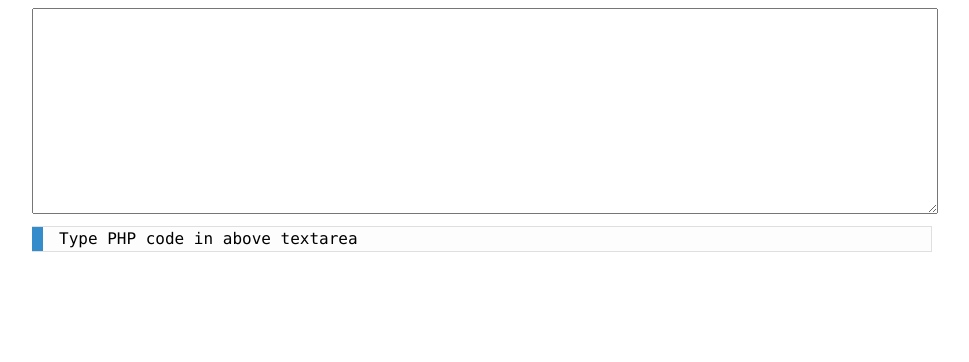
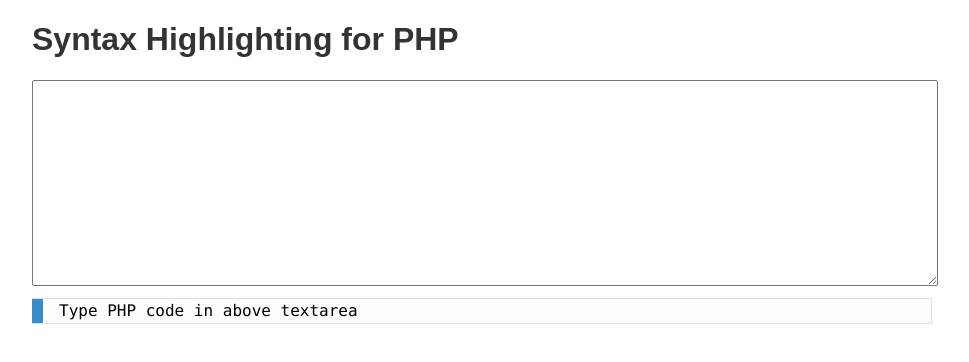
Before and after one commit to romellem/syntax-highlight-for-printouts, a plain HTML site: page index.html in a window 1280 px wide. Shown: the whole page, without its empty margins (158-1127 px from the left). Drawn offline with nearby package versions, Linux system fonts and the light colour scheme.

Commit message:
Adds header title

```diff
--- a/index.html
+++ b/index.html
@@ -14,6 +14,11 @@
   <link rel="stylesheet" type="text/css" href="https://cdnjs.cloudflare.com/ajax/libs/prism/1.6.0/themes/prism-coy.css">
 
   <style>
+    body {
+      font-family: sans-serif;
+      color: #333;
+    }
+
     textarea {
       width: 100%;
       height: 200px;
@@ -22,7 +27,8 @@
       font-size: 14px;
     }
 
-    section {
+    section,
+    header {
       display: block;
       max-width: 900px;
       margin: auto;
@@ -35,7 +41,8 @@
     }
 
     @media print {
-      textarea {
+      textarea,
+      header {
         display: none;
       }
     }
@@ -43,6 +50,9 @@
 </head>
 
 <body>
+  <header>
+    <h1>Syntax Highlighting for PHP</h1>
+  </header>
   <section>
     <textarea id="source"></textarea>
     <pre><code class="language-php" id="code">Type PHP code in above textarea</code></pre>
```
